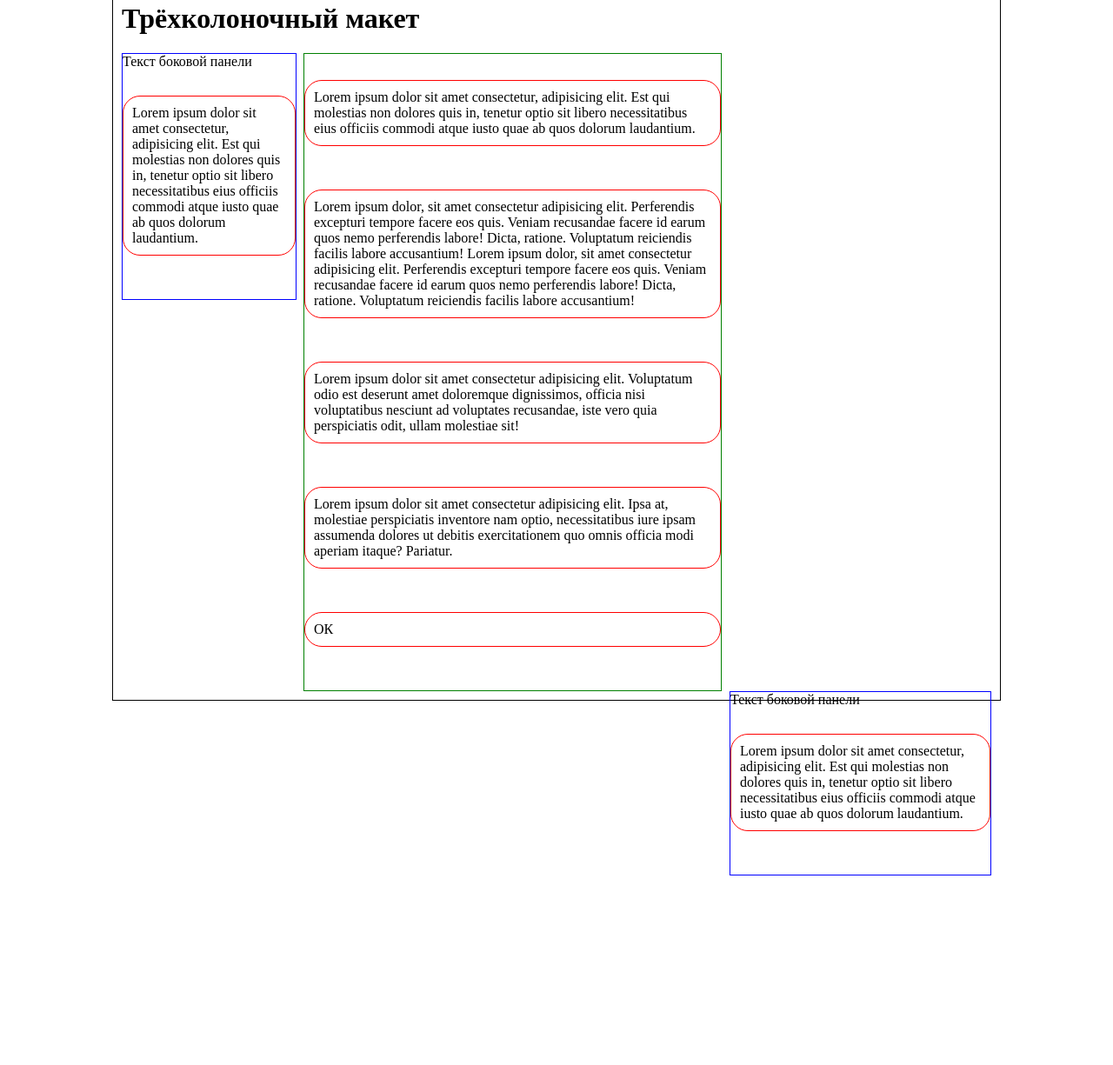
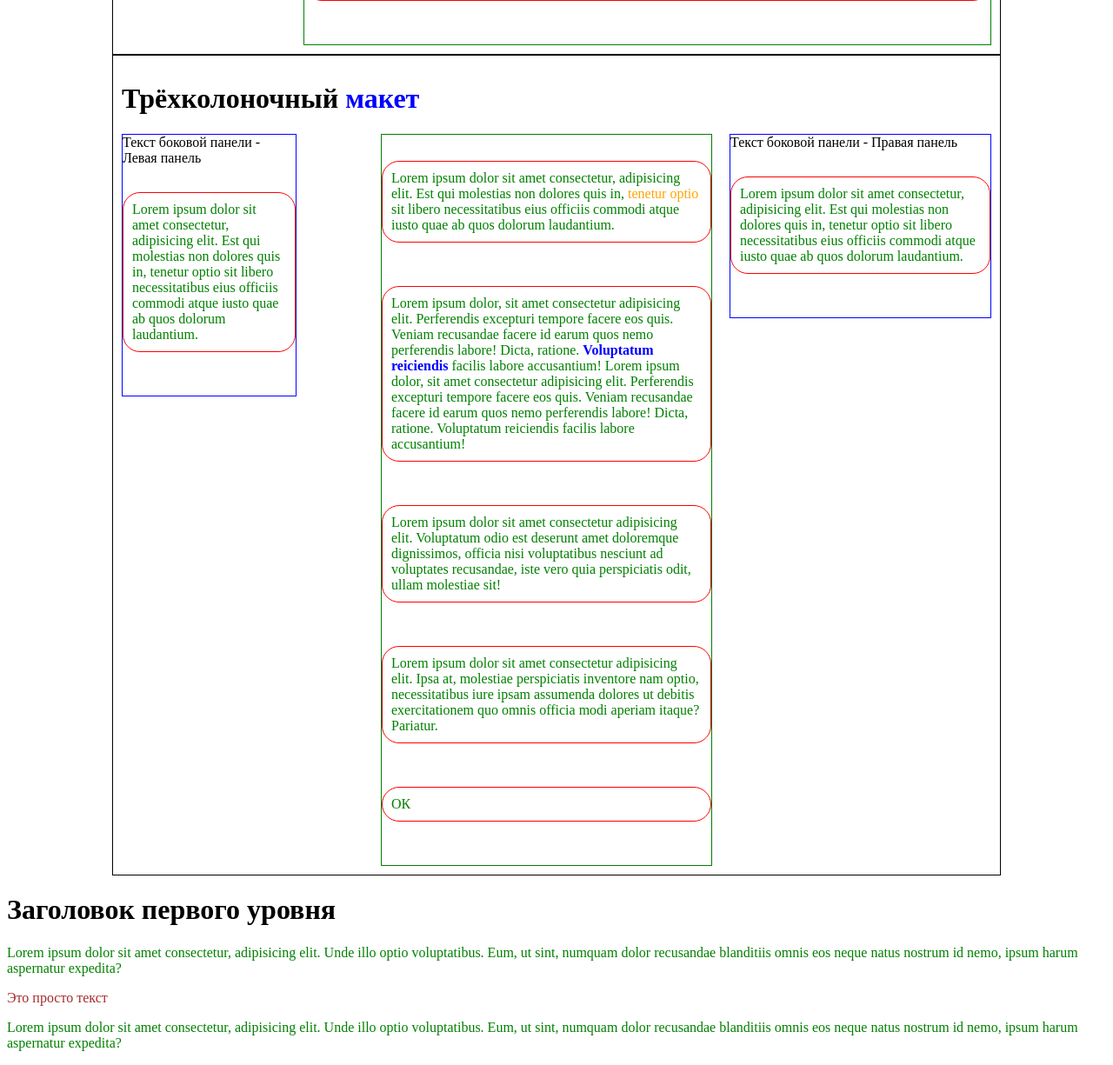
Before and after one commit to AndreiMedvedevSaratov/maxima5, a plain HTML site: page index.html in a window 1280 px wide. Shown: the part 1416-2641 px from the top of the page at 87% size. Before the commit the page ends 2423 px from the top, so only its background shows below. Drawn offline with Linux system fonts and the light colour scheme.

Commit message:
16.10.23 - Комбинирование и специфичность селекторов

```diff
--- a/index.html
+++ b/index.html
@@ -66,6 +66,9 @@
         Dicta, ratione. Voluptatum reiciendis facilis labore accusantium!
       </p>
 
+      <h3>Заголовок третьего уровня вложенности</h3>
+      <h3>Заголовок третьего уровня вложенности</h3>
+
       <p class="paragraph">Lorem ipsum dolor sit amet consectetur adipisicing elit.
         Voluptatum odio est deserunt amet doloremque dignissimos,
         officia nisi voluptatibus nesciunt ad voluptates recusandae,
@@ -81,11 +84,11 @@
   </div>
 
 
-  <div class="main-wrapper">
-    <h1>Трёхколоночный макет</h1>
+  <div class="main-wrapper-3-column">
+    <h1>Трёхколоночный <span class="bold-font">макет</span></h1>
 
-    <div class="left-panel">
-      Текст боковой панели
+    <div class="right-panel">
+      Текст боковой панели - Правая панель
 
       <p class="paragraph">Lorem ipsum dolor sit amet consectetur, adipisicing elit.
         Est qui molestias non dolores quis in, tenetur optio sit libero necessitatibus
@@ -94,13 +97,13 @@
 
     <article class="three-column-content">
       <p class="paragraph">Lorem ipsum dolor sit amet consectetur, adipisicing elit.
-        Est qui molestias non dolores quis in, tenetur optio sit libero necessitatibus
+        Est qui molestias non dolores quis in, <span class="orange">tenetur optio</span> sit libero necessitatibus
         eius officiis commodi atque iusto quae ab quos dolorum laudantium.</p>
 
       <p class="paragraph">Lorem ipsum dolor, sit amet consectetur adipisicing elit.
         Perferendis excepturi tempore facere eos quis.
         Veniam recusandae facere id earum quos nemo perferendis labore!
-        Dicta, ratione. Voluptatum reiciendis facilis labore accusantium!
+        Dicta, ratione. <span class="bold-font">Voluptatum reiciendis</span> facilis labore accusantium!
         Lorem ipsum dolor, sit amet consectetur adipisicing elit.
         Perferendis excepturi tempore facere eos quis.
         Veniam recusandae facere id earum quos nemo perferendis labore!
@@ -120,8 +123,8 @@
       <p class="paragraph">ОК</p>
     </article>
 
-    <div class="right-panel">
-      Текст боковой панели
+    <div class="left-panel">
+      Текст боковой панели - Левая панель
 
       <p class="paragraph">Lorem ipsum dolor sit amet consectetur, adipisicing elit.
         Est qui molestias non dolores quis in, tenetur optio sit libero necessitatibus
@@ -129,6 +132,22 @@
     </div>
   </div>
 
+  <div class="four-wrapper">
+    <h1>Заголовок первого уровня</h1>
+
+    <p>Lorem ipsum dolor sit amet consectetur, adipisicing elit.
+      Unde illo optio <span>voluptatibus</span>. Eum, ut sint, numquam dolor
+      recusandae blanditiis omnis eos neque natus nostrum id nemo,
+      ipsum harum aspernatur expedita?</p>
+
+    <p class="text-specifichnost" id="our-id">Это просто текст</p>
+
+    <p>Lorem ipsum dolor sit amet consectetur, adipisicing elit.
+      Unde illo optio <span>voluptatibus</span>. Eum, ut sint, numquam dolor
+      recusandae blanditiis omnis eos neque natus nostrum id nemo,
+      ipsum harum aspernatur expedita?</p>
+  </div>
+
 </body>
 
 </html>
--- a/style.css
+++ b/style.css
@@ -44,21 +44,69 @@
   overflow: hidden;
 }
 
+.main-wrapper-3-column {
+  overflow: hidden;
+  margin: 0 auto;
+  padding: 10px;
+  width: 1000px;
+  border: 1px solid black;
+}
+
+.left-panel,
+.right-panel {
+  border: 1px solid blue;
+}
+
 .left-panel {
   width: 199px;
-  float: left;
-  border: 1px solid blue;
+  margin-right: 680px;
 }
 
 .right-panel {
   width: 299px;
   float: right;
-  border: 1px solid blue;
+  margin-left: 20px;
 }
 
 .three-column-content {
-  width: 479px;
-  margin-left: 209px;
-  margin-right: 305px;
+  width: 379px;
+  float: right;
   border: 1px solid green;
 }
+
+.bold-font {
+  font-weight: 900;
+  color: red;
+}
+
+span.bold-font {
+  color: blue;
+}
+
+h1 .bold-font {
+  color: blue;
+}
+
+.three-column-content > .paragraph > .orange {
+  color: orange;
+}
+
+.paragraph + h3 {
+  color: red;
+}
+
+#our-id {
+  color: brown;
+}
+
+h3 + h3 {
+  color: blue;
+}
+
+.text-specifichnost {
+  color: red;
+}
+
+p {
+  color: green;
+}
```
